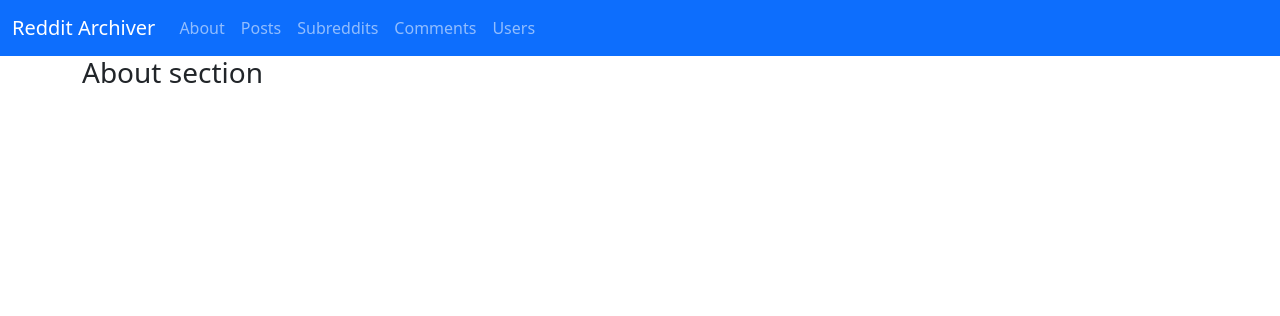
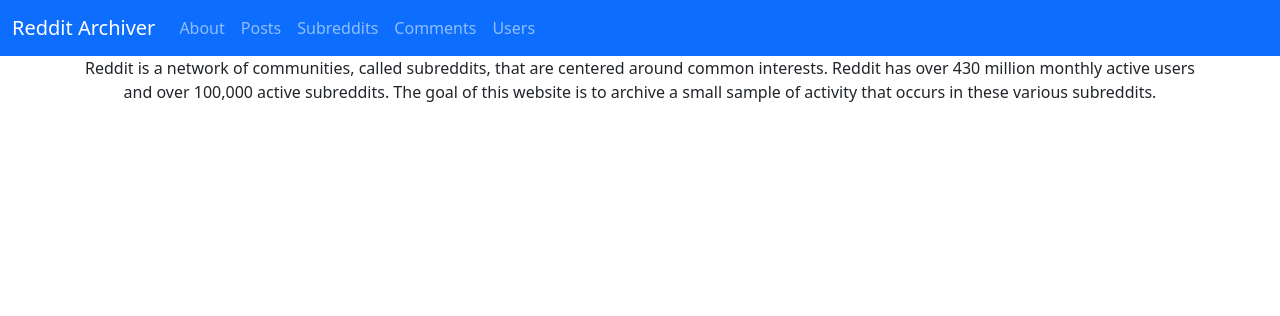
Before and after one commit to jaredtconnor/Reddit-Archiver, a Flask app: page /about in a window 1280 px wide. Shown: the top 316 px of the page. Run offline with Flask 2, Linux system fonts and the light colour scheme.

Commit message:
Updated About page

```diff
--- a/templates/about.html
+++ b/templates/about.html
@@ -41,8 +41,12 @@
     </div>
   </nav>
 
-  <div class="container-lg pb-5" id="main_post_container">
-    <h3>About section</h3>
+  <div class="container-lg pb-5 text-center" id="main_post_container">
+    <p>Reddit is a network of communities, called subreddits, that are centered
+      around common interests. Reddit has over 430 million monthly active
+      users and over 100,000 active subreddits. The goal of this website is to archive
+      a small sample of activity that occurs in these various subreddits.
+      </p>
   </div>
 
   <script src="https://cdn.jsdelivr.net/npm/bootstrap@5.0.0-beta3/dist/js/bootstrap.bundle.min.js"
```
